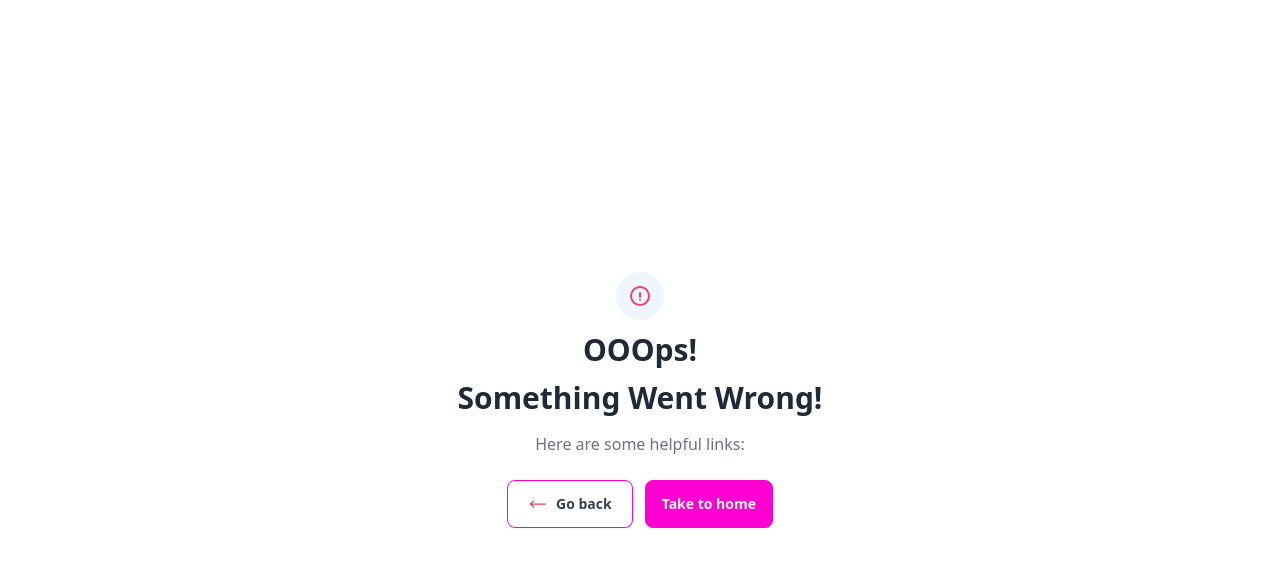
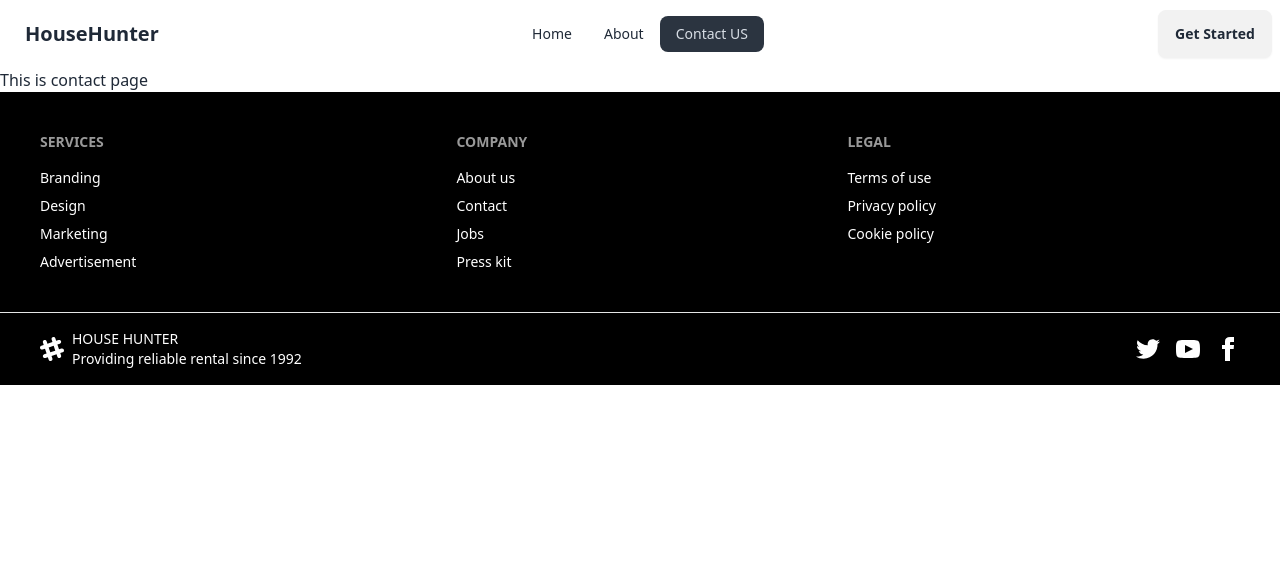
Before and after one commit to MdRehanAli/house-hunter, a React (Vite) app in the folder house-hunter-client/: page /contact in a window 1280 px wide. Shown: the top 566 px of the page. Built offline with nearby package versions, Linux system fonts and the light colour scheme.

Commit message:
Added Contact Page

```diff
--- /dev/null
+++ b/house-hunter-client/src/Pages/Contact/Contact.jsx
@@ -0,0 +1,10 @@
+
+const Contact = () => {
+    return (
+        <div>
+            <h1>This is contact page</h1>
+        </div>
+    );
+};
+
+export default Contact;
--- a/house-hunter-client/src/Pages/Shared/Navbar/Navbar.jsx
+++ b/house-hunter-client/src/Pages/Shared/Navbar/Navbar.jsx
@@ -5,7 +5,7 @@ const Navbar = () => {
     const navlinks = <>
         <li><NavLink to="/">Home</NavLink></li>
         <li><NavLink to="/about">About</NavLink></li>
-        <li><NavLink to="/contact us">Contact US</NavLink></li>
+        <li><NavLink to="/contact">Contact US</NavLink></li>
     </>
     return (
         <div className="navbar bg-base-100">
--- a/house-hunter-client/src/Routes/Routes.jsx
+++ b/house-hunter-client/src/Routes/Routes.jsx
@@ -5,6 +5,7 @@ import Main from "../Layout/Main";
 import Home from "../Pages/Home/Home/Home";
 import ErrorPage from "../Pages/ErrorPage/ErrorPage";
 import About from "../Pages/About/About";
+import Contact from "../Pages/Contact/Contact";
 
 export const router = createBrowserRouter([
     {
@@ -20,6 +21,10 @@ export const router = createBrowserRouter([
                 path: '/about',
                 element: <About></About>
             },
+            {
+                path: '/contact',
+                element: <Contact></Contact>
+            },
         ]
     },
 ]);
```
